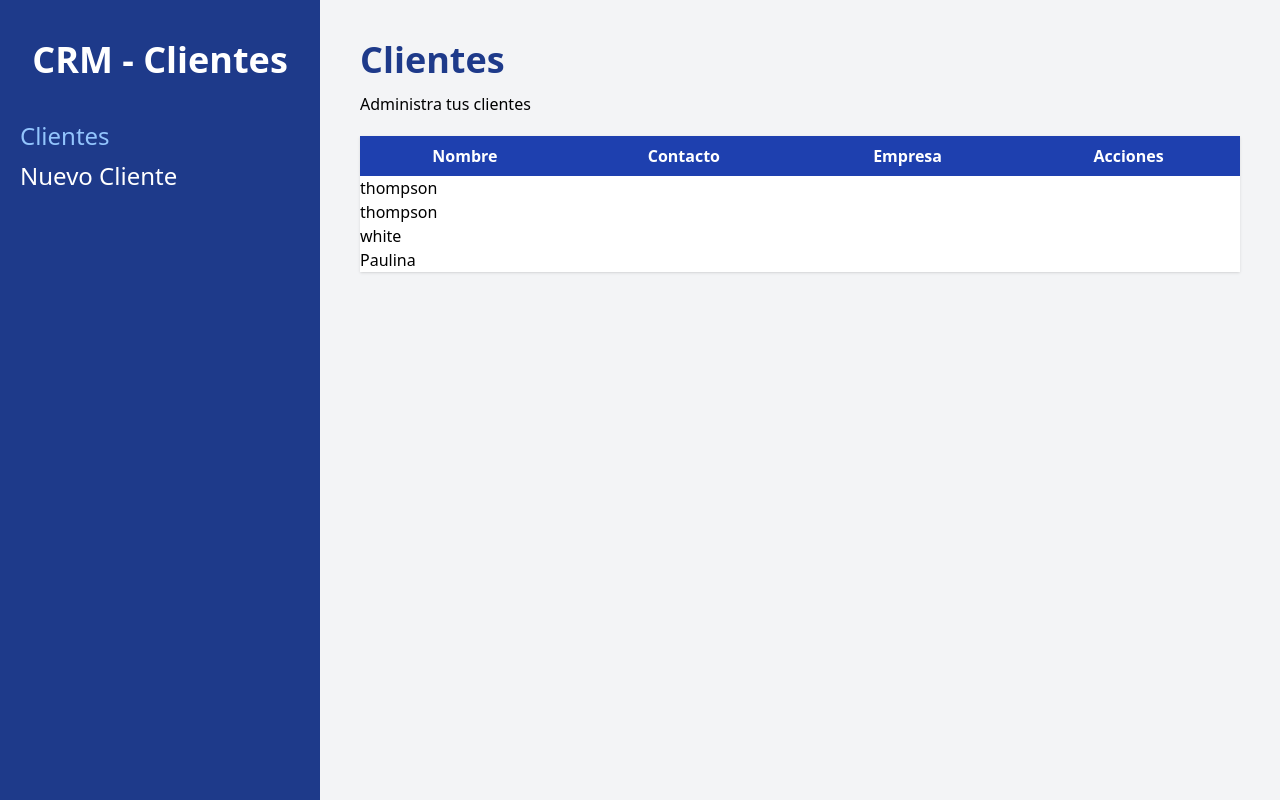
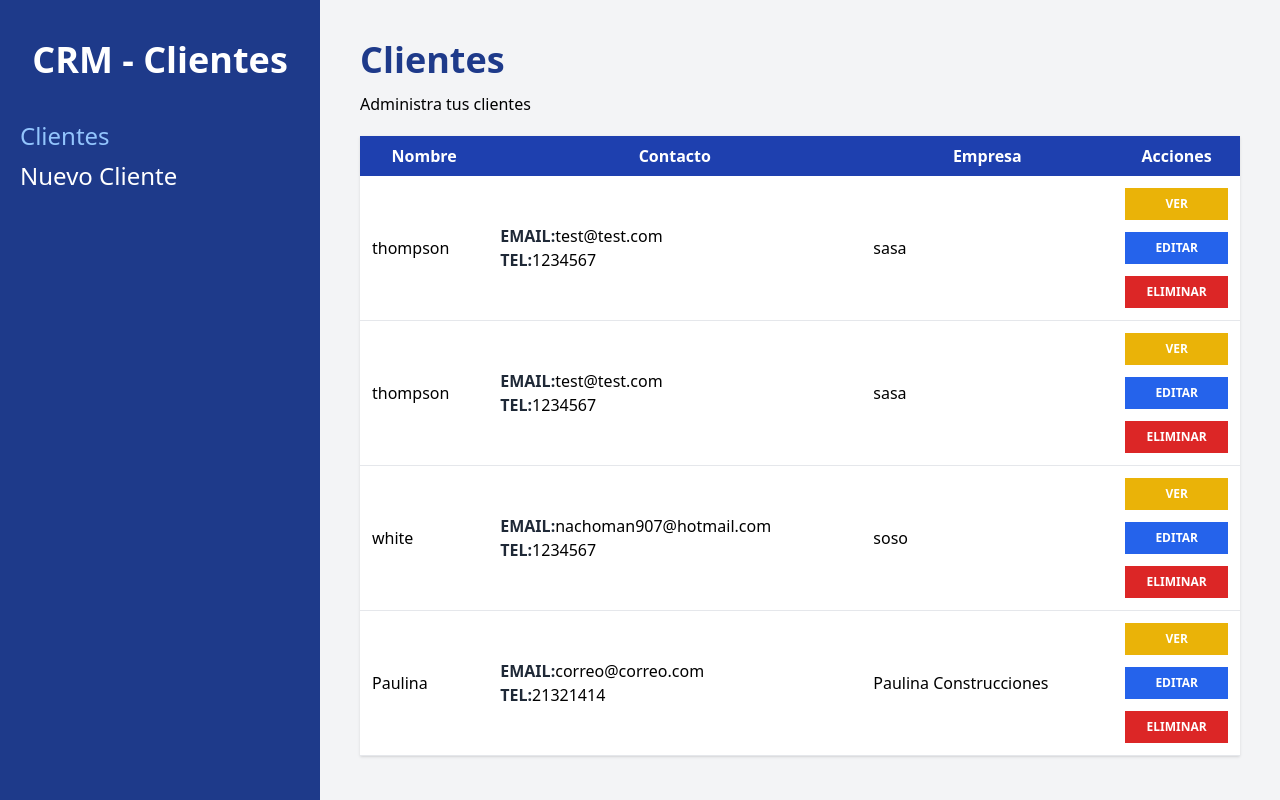
Before and after one commit to JoseIgnacioTapia/api_crm, a React (Vite) app: page /clientes in a window 1280 px wide. Built offline with nearby package versions, Linux system fonts and the light colour scheme; data requests are answered from the project's data file.

Commit message:
Displaying Customer Information

```diff
--- a/src/components/Cliente.jsx
+++ b/src/components/Cliente.jsx
@@ -1,10 +1,45 @@
 import React from 'react';
 
 const Cliente = ({ cliente }) => {
+  const { nombre, empresa, email, telefono, notas, id } = cliente;
+
   return (
-    <div>
-      <h1>{cliente.nombre}</h1>
-    </div>
+    <tr className="border-b hover:bg-gray-50">
+      <td className="p-3">{nombre}</td>
+      <td className="p-3">
+        <p>
+          <span className="text-gray-800 uppercase font-bold">Email:</span>
+          {email}
+        </p>
+        <p>
+          <span className="text-gray-800 uppercase font-bold">Tel:</span>
+          {telefono}
+        </p>
+      </td>
+      <td className="p-3">{empresa}</td>
+      <td className="p-3">
+        <button
+          type="button"
+          className="bg-yellow-500 hover:bg-yellow-600 block w-full text-white p-2 uppercase font-bold text-xs"
+        >
+          Ver
+        </button>
+
+        <button
+          type="button"
+          className="bg-blue-600 hover:bg-blue-700 block w-full text-white p-2 uppercase font-bold text-xs mt-3"
+        >
+          Editar
+        </button>
+
+        <button
+          type="button"
+          className="bg-red-600 hover:bg-red-700 block w-full text-white p-2 uppercase font-bold text-xs mt-3"
+        >
+          Eliminar
+        </button>
+      </td>
+    </tr>
   );
 };
 
```
